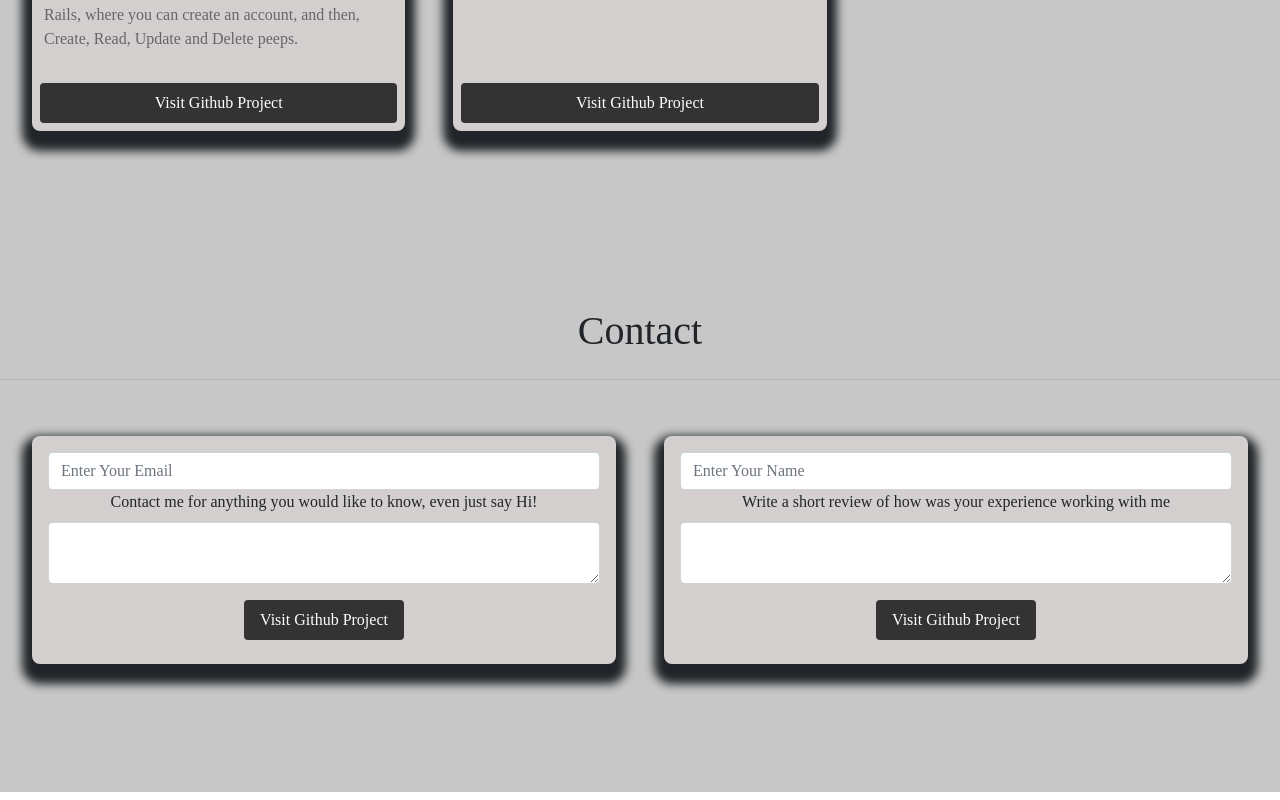
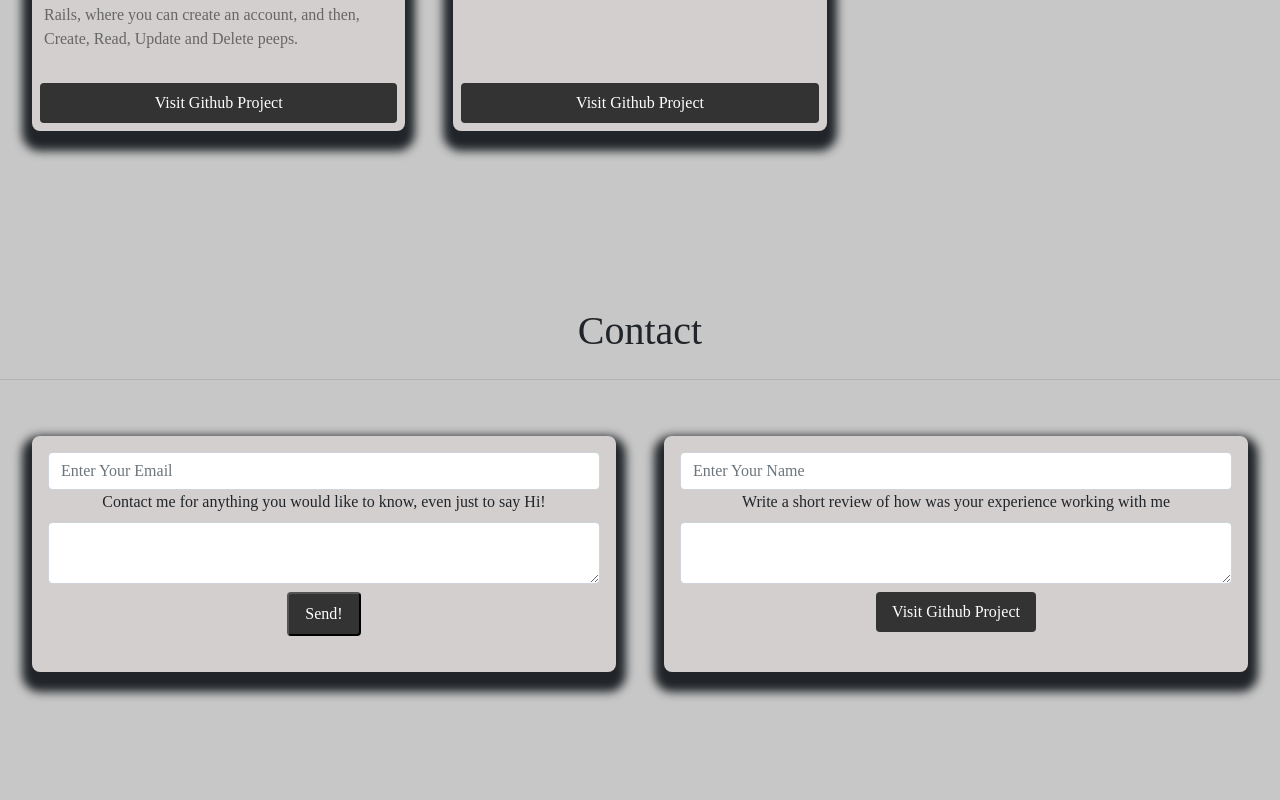
Before and after one commit to Mpinan/Netlify, a React (Create React App) app: page / in a window 1280 px wide. Shown: the part 4482-5282 px from the top of the page. Built offline with nearby package versions, Linux system fonts and the light colour scheme.

Commit message:
Added mail functionality and working

```diff
--- a/src/Components/mail.jsx
+++ b/src/Components/mail.jsx
@@ -1,25 +1,70 @@
-import React, { Component } from "react";
-import { FormGroup, Input, Label } from "reactstrap"
+import React from "react";
+import { Input, Label } from "reactstrap"
+export default class MyForm extends React.Component {
+  constructor(props) {
+    super(props);
+    this.submitForm = this.submitForm.bind(this);
+    this.state = {
+      status: ""
+    };
+  }
 
-class Mail extends Component {
-	state = {  }
   render() {
+    const { status } = this.state;
     return (
-			<div>
-					<FormGroup>
+      <form
+        onSubmit={this.submitForm}
+        action="https://formspree.io/f/xdopjeyb"
+        method="POST"
+      >
 				<Input
 				type="email"
 				name="email"
-									id="exampleEmail"
+				placeholder="Enter Your Email"
+				/>
+        <Label for="exampleText">Contact me for anything you would like to know, even just to say Hi!</Label>
+        <Input type="textarea" name="message" />
+        {status === "SUCCESS" ? <p>Thanks!</p> :
+				<button type="submit" id="SubmitBoton" >Send!</button>}
+        {status === "ERROR" &&
+				<p>Ooops! There was an error.</p>}
+      </form>
+    );
+  }
+
+  submitForm(ev) {
+    ev.preventDefault();
+    const form = ev.target;
+    const data = new FormData(form);
+    const xhr = new XMLHttpRequest();
+    xhr.open(form.method, form.action);
+    xhr.setRequestHeader("Accept", "application/json");
+    xhr.onreadystatechange = () => {
+      if (xhr.readyState !== XMLHttpRequest.DONE) return;
+      if (xhr.status === 200) {
+        form.reset();
+        this.setState({ status: "SUCCESS" });
+      } else {
+        this.setState({ status: "ERROR" });
+      }
+    };
+    xhr.send(data);
+  }
+}
+
+{/* <div>
+<FormGroup
+        onSubmit={this.submitForm}
+        action="https://formspree.io/f/xdopjeyb"
+        method="POST"
+>
+		<Input
+				type="email"
+				name="email"
 				placeholder="Enter Your Email"
 		/>
 		<Label for="exampleText">Contact me for anything you would like to know, even just say Hi!</Label>
 		<Input type="textarea" name="text" id="exampleText" />
 </FormGroup>
 <a type="submit" id="SubmitBoton" href="https://github.com/jaitone/Chwetter">Visit Github Project</a>
-			</div>
-			);
-	}
-}
-
-export default Mail;
+</div> */}
--- a/src/Components/review.jsx
+++ b/src/Components/review.jsx
@@ -15,8 +15,8 @@ class Review extends Component {
                     />
                     <Label for="exampleText">Write a short review of how was your experience working with me</Label>
                     <Input type="textarea" name="text" id="exampleText" />
+                    <a type="submit"id="SubmitBoton" href="https://github.com/jaitone/Chwetter">Visit Github Project</a>
               </FormGroup>
-                    <a type="submit"id="SubmitBoton" href="https://github.com/jaitone/Chwetter">Visit Github Project</a>
             </div>
             );
     }
--- a/src/index.css
+++ b/src/index.css
@@ -306,7 +306,7 @@ nav ul li a:hover {
 #SubmitBoton {
 	padding: .5rem 1rem;
 	margin: .5rem;
-	margin-top: auto;
+	/* margin-top: auto; */
 	background-color: #333;
 	color: white;
 	border-radius: .25rem;
```
Also changed, not shown: 1 other file (tests, documents, lock files or other folders). Lines whose indentation alone changed are shown as unchanged.
